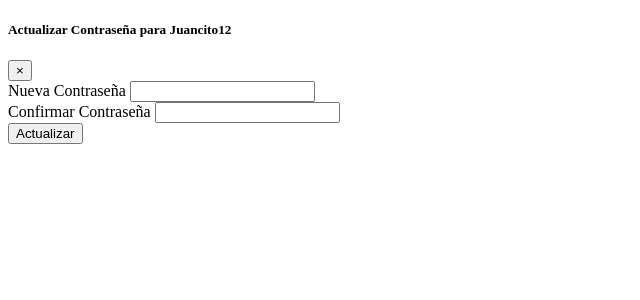
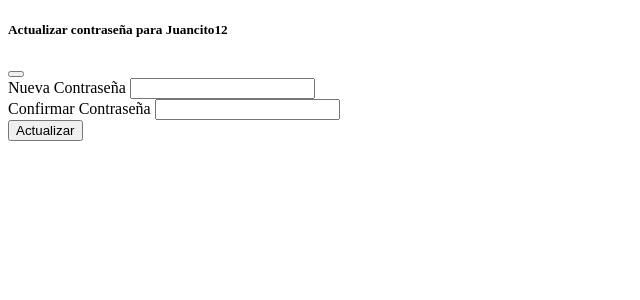
Before and after one commit to LizethVictoria20/visaparaturistas, a Flask app: page /update-password/16 in a window 1280 px wide. Shown: the top 300 px of the page, without its empty margins (0-640 px from the left). Run offline with Flask 3, Linux system fonts and the light colour scheme; a user stored in the database is signed in.

Commit message:
Agregando boton para cerrar modal

```diff
--- a/templates/update_password.html
+++ b/templates/update_password.html
@@ -8,19 +8,27 @@
   <body>
     {% if current_user.is_authenticated %}
 
-    <div class="modal fade" id="updatePasswordModal{{ user.id }}" tabindex="-1" role="dialog" aria-labelledby="updatePasswordModalLabel{{ user.id }}" aria-hidden="true">
+    <div
+      class="modal fade"
+      id="updatePasswordModal{{ user.id }}"
+      tabindex="-1"
+      role="dialog"
+      aria-labelledby="updatePasswordModalLabel{{ user.id }}"
+      aria-hidden="true"
+    >
       <div class="modal-dialog" role="document">
         <div class="modal-content">
           <div class="modal-header">
             <h5 class="modal-title" id="updatePasswordModalLabel{{ user.id }}">
-              Actualizar Contraseña para {{ user.username }}
+              Actualizar contraseña para {{ user.username }}
             </h5>
-            <button type="button" class="close" data-bs-dismiss="modal" aria-label="Close">
-              <span aria-hidden="true">&times;</span>
-            </button>
+            <button type="button" class="btn-close" data-bs-dismiss="modal" aria-label="Close"></button>
           </div>
           <div class="modal-body">
-            <form method="POST" action="{{ url_for('update_password', user_id=user.id) }}">
+            <form
+              method="POST"
+              action="{{ url_for('update_password', user_id=user.id) }}"
+            >
               {{ form.hidden_tag() }}
               <div class="form-group">
                 <label for="new_password">Nueva Contraseña</label>
@@ -42,5 +50,11 @@
       contraseña.
     </p>
     {% endif %}
+    <script>
+      // Función para cerrar el modal de eliminación
+      function closeDeleteDialog() {
+        document.getElementById("delete-dialog-overlay").style.display = "none"; // Ocultar el modal
+      }
+    </script>
   </body>
 </html>
```
Also changed, not shown: instance/form_results.db.
